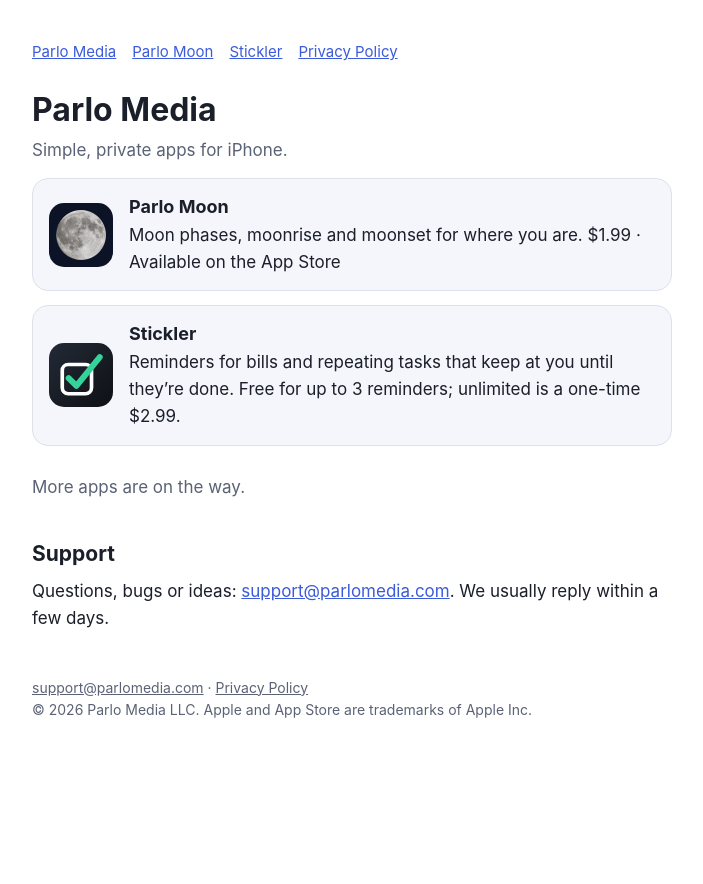
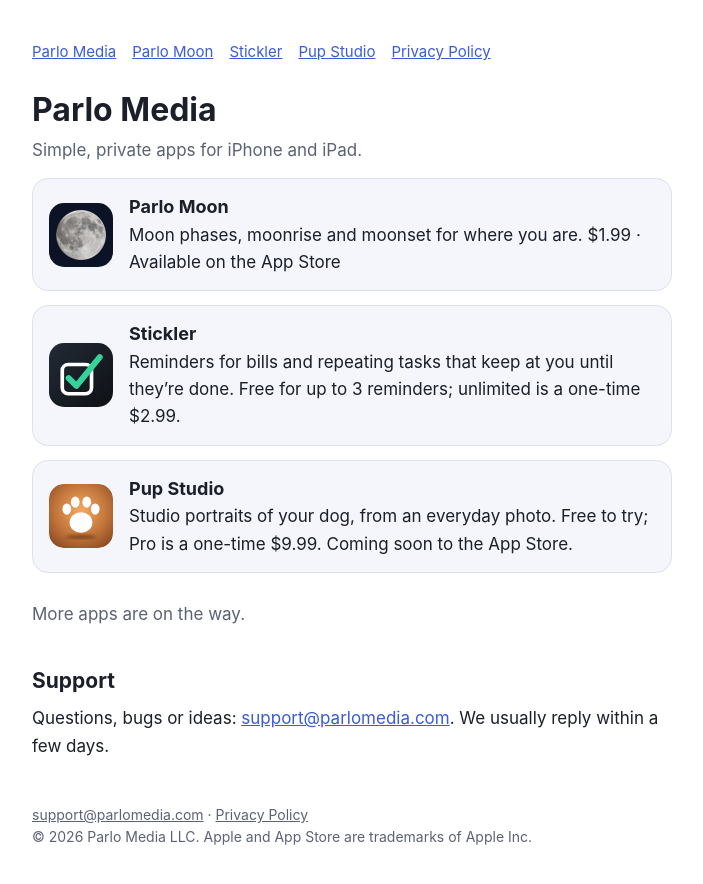
Before and after one commit to epark55/parlomedia, a plain HTML site: page index.html in a window 1280 px wide. Shown: the whole page, without its empty margins (288-991 px from the left). Before the commit the page ends 800 px from the top, so only its background shows below. Drawn offline with Linux system fonts and the light colour scheme.

Commit message:
Add Pup Studio to home page

```diff
--- a/index.html
+++ b/index.html
@@ -8,10 +8,11 @@ nav{margin-bottom:28px;font-size:15px}nav a{margin-right:16px}
 .card{display:flex;gap:16px;align-items:center;background:var(--card);border:1px solid var(--ln);border-radius:16px;padding:14px 16px;margin:14px 0;color:inherit;text-decoration:none}.card img{width:64px;height:64px;border-radius:15px;flex:none}.card b{font-size:18px;display:block}.card .ph{width:64px;height:64px;border-radius:15px;flex:none;background:var(--ln)}
 @media(max-width:520px){.grid{grid-template-columns:1fr}.hero{flex-direction:column;align-items:flex-start}}
 details{border-top:1px solid var(--ln);padding:10px 0}summary{cursor:pointer;font-weight:600}footer{margin-top:44px;font-size:14px;color:var(--mu)}footer a{color:var(--mu)}</style></head><body><main>
-<nav><a href="/">Parlo Media</a><a href="/parlomoon/">Parlo Moon</a><a href="/stickler/">Stickler</a><a href="/privacy/">Privacy Policy</a></nav>
-<h1>Parlo Media</h1><p class="mu">Simple, private apps for iPhone.</p>
+<nav><a href="/">Parlo Media</a><a href="/parlomoon/">Parlo Moon</a><a href="/stickler/">Stickler</a><a href="/pupstudio/">Pup Studio</a><a href="/privacy/">Privacy Policy</a></nav>
+<h1>Parlo Media</h1><p class="mu">Simple, private apps for iPhone and iPad.</p>
 <a class="card" href="/parlomoon/"><img src="/parlomoon/icon.png" alt="Parlo Moon app icon"><div><b>Parlo Moon</b>Moon phases, moonrise and moonset for where you are. $1.99 &middot; Available on the App Store</div></a>
 <a class="card" href="/stickler/"><img src="/stickler/icon.svg" alt="Stickler app icon"><div><b>Stickler</b>Reminders for bills and repeating tasks that keep at you until they&rsquo;re done. Free for up to 3 reminders; unlimited is a one-time $2.99.</div></a>
+<a class="card" href="/pupstudio/"><img src="/pupstudio/icon.svg" alt="Pup Studio app icon"><div><b>Pup Studio</b>Studio portraits of your dog, from an everyday photo. Free to try; Pro is a one-time $9.99. Coming soon to the App Store.</div></a>
 <p class="mu" style="margin-top:28px">More apps are on the way.</p>
 <h2 id="support">Support</h2><p>Questions, bugs or ideas: <a href="mailto:support@parlomedia.com">support@parlomedia.com</a>. We usually reply within a few days.</p>
 <footer><a href="mailto:support@parlomedia.com">support@parlomedia.com</a> &middot; <a href="/privacy/">Privacy Policy</a><br>&copy; 2026 Parlo Media LLC. Apple and App Store are trademarks of Apple Inc.</footer></main></body></html>
```
